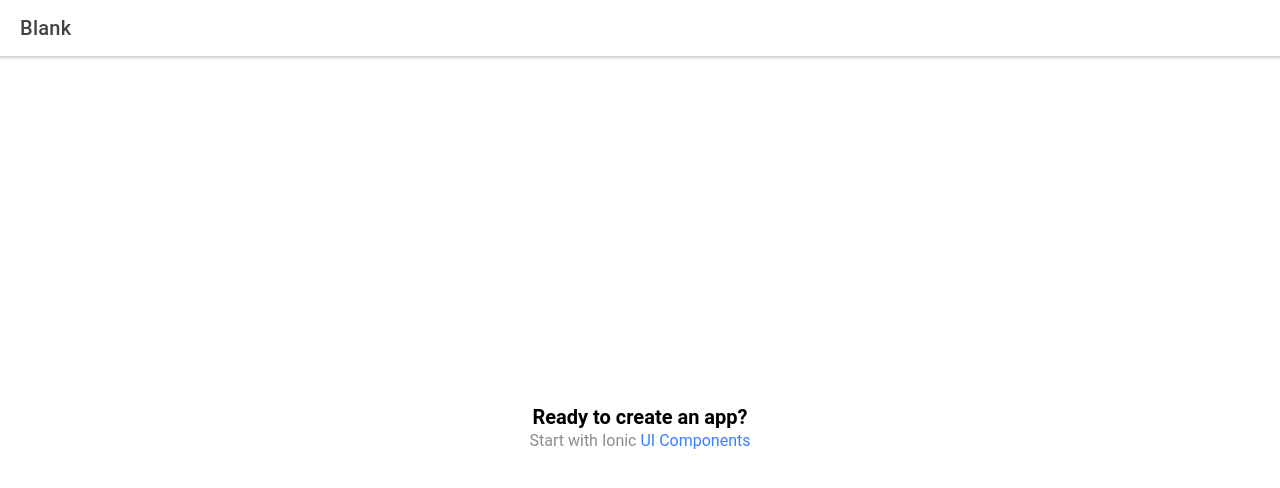
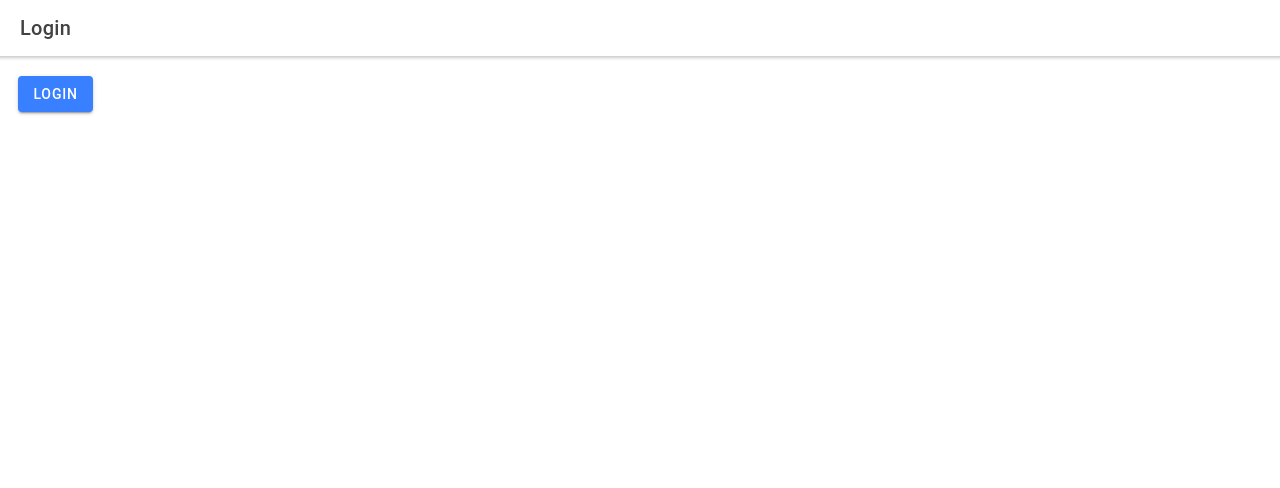
Before and after one commit to mdwagner/great_idea, a React (Create React App) app in the folder great-idea-app/: page / in a window 1280 px wide. Before the commit this address led to /home. Shown: the top 488 px of the page. Built offline with nearby package versions, Linux system fonts and the light colour scheme.

Commit message:
gi-7 added login, welcome pages

```diff
--- a/great-idea-app/src/App.tsx
+++ b/great-idea-app/src/App.tsx
@@ -3,7 +3,8 @@ import { Redirect, Route } from 'react-router-dom';
 import { IonApp, IonRouterOutlet } from '@ionic/react';
 import { IonReactRouter } from '@ionic/react-router';
 
-import { Home } from './pages/Home';
+import { Login } from './pages/Login';
+import { Welcome } from './pages/Welcome';
 
 /* Core CSS required for Ionic components to work properly */
 import '@ionic/react/css/core.css';
@@ -28,8 +29,8 @@ export const App: React.FC = () => (
   <IonApp>
     <IonReactRouter>
       <IonRouterOutlet>
-        <Route path="/home" exact children={<Home />} />
-        <Route path="/" exact children={<Redirect to="/home" />} />
+        <Route path="/" exact children={<Login />} />
+        <Route path="/welcome" children={<Welcome />} />
       </IonRouterOutlet>
     </IonReactRouter>
   </IonApp>
--- /dev/null
+++ b/great-idea-app/src/pages/Login.tsx
@@ -0,0 +1,29 @@
+import React from 'react';
+import {
+  IonPage,
+  IonHeader,
+  IonToolbar,
+  IonContent,
+  IonTitle,
+  IonButton,
+} from '@ionic/react';
+import { useHistory } from 'react-router-dom';
+
+export const Login: React.FC = () => {
+  const history = useHistory();
+
+  return (
+    <IonPage>
+      <IonHeader>
+        <IonToolbar>
+          <IonTitle>Login</IonTitle>
+        </IonToolbar>
+      </IonHeader>
+      <IonContent className="ion-padding">
+        <IonButton onClick={() => history.push('/welcome')}>
+          Login
+        </IonButton>
+      </IonContent>
+    </IonPage>
+  );
+};
--- /dev/null
+++ b/great-idea-app/src/pages/Welcome.tsx
@@ -0,0 +1,24 @@
+import React from 'react';
+import {
+  IonPage,
+  IonHeader,
+  IonToolbar,
+  IonTitle,
+  IonButtons,
+  IonBackButton,
+} from '@ionic/react';
+
+export const Welcome: React.FC = () => {
+  return (
+    <IonPage>
+      <IonHeader>
+        <IonToolbar>
+          <IonButtons slot="start">
+            <IonBackButton defaultHref="/" />
+          </IonButtons>
+          <IonTitle>Welcome!</IonTitle>
+        </IonToolbar>
+      </IonHeader>
+    </IonPage>
+  );
+};
```
